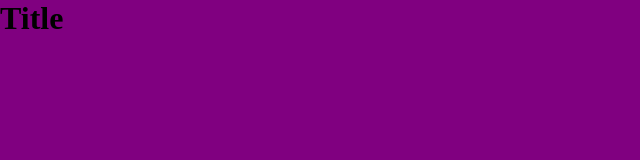
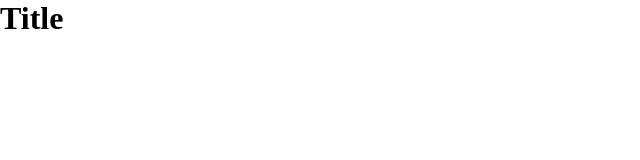
Before and after one commit to Yud1nArtem/First-repository, a plain HTML site: page index.html in a window 1280 px wide. Shown: the whole page, without its empty margins (0-640 px from the left). Drawn offline with Linux system fonts and the light colour scheme.

Commit message:
Change bg tp white

```diff
--- a/style.css
+++ b/style.css
@@ -4,5 +4,5 @@
     box-sizing: border-box;
 }
 body {
-    background: purple;
+    background: #fff;
 }
```
